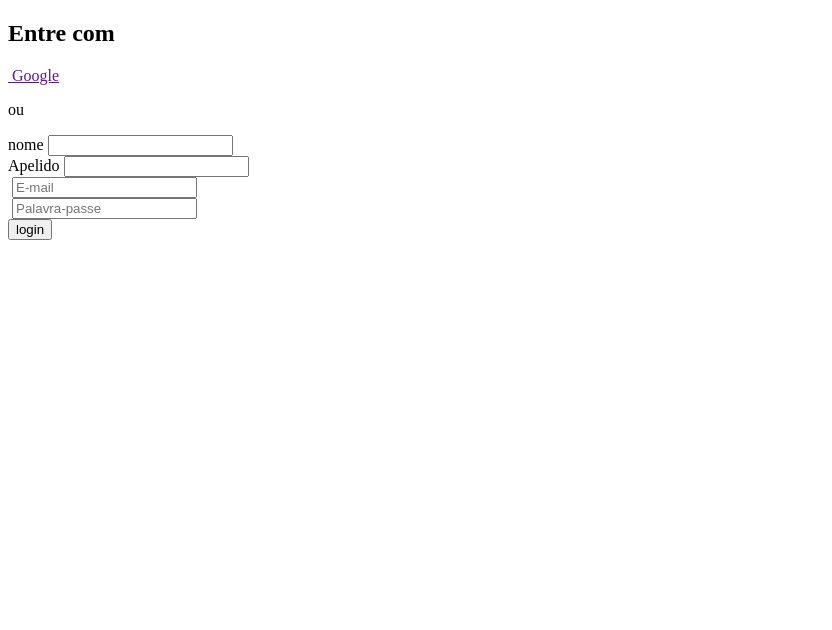
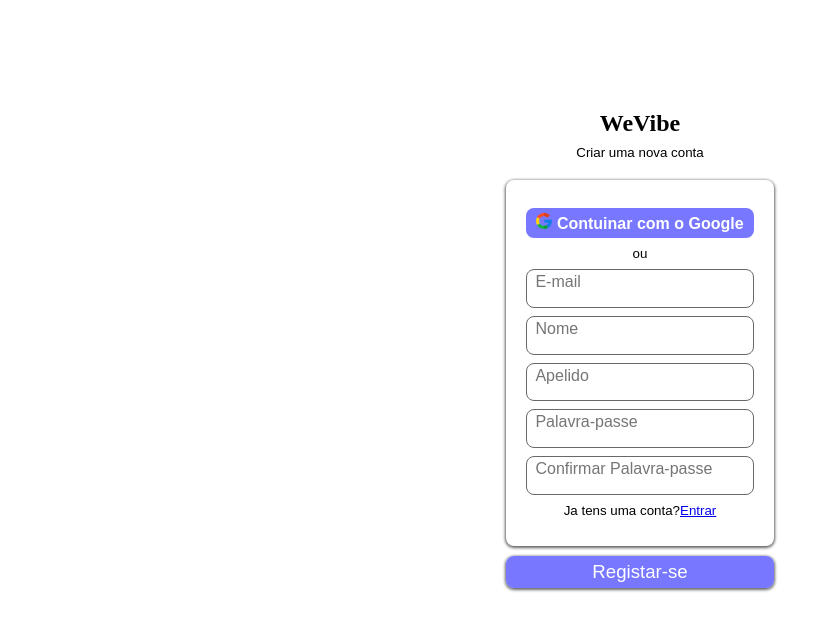
Before and after one commit to Affleck01/WeVibe, a plain HTML site: page docs/signup.html in a window 1280 px wide. Shown: the whole page, without its empty margins (0-832 px from the left). Drawn offline with Linux system fonts and the light colour scheme.

Commit message:
sign up and sign in done

```diff
--- a/docs/signup.html
+++ b/docs/signup.html
@@ -3,57 +3,50 @@
     <head>
         <meta charset="UTF-8">
         <meta name="viewport" content="width=device-width, initial-scale=1.0">
-    <link rel="stylesheet" href="styles/login.css">
+        <link rel="stylesheet" href="styles/signup.css">
         <title>Document</title>
     </head>
     <body>
+        <main>
             <section>
+                <h1>WeVibe</h1>
+                <p>
+                    Criar uma nova conta
+                </p>
                 <form id="loginForm" action="login.php" method="post">
+                    <a href="">
+                        <img src="images/google_pequena.png" alt="">
+                        Contuinar com o Google
+                    </a>
+
                     <div>
-                <h1>Entre com </h1>
-                <a href="" id="btn1">
-                    <img src="login/image/google.png" alt="">
-                    Google
-                </a>
-            </div>
                         <p>ou</p>
-            <div>
-                <div>
-                    <label for="">nome</label>
-                    <input type="text">
-                </div>
-                <div>
-                    <label for="">Apelido</label>
-                    <input type="text">
                     </div>
                     <div class="campo">
-                    <label for="email">
-                        <img src="login/image/person_black_24dp.svg" alt="" srcset="">
-                    </label>
-                    <input type="email" name="" id="email" placeholder="E-mail" autocomplete="email" required maxlength="40">
+                        <input type="email" name="" id="email" placeholder="E-mail" autocomplete="email" required maxlength="40" required>
+                    </div>
+
+                    <div class="campo">
+                        <input type="text" name="" placeholder="Nome" required>
                     </div>
                     <div class="campo">
-                    <label for="password">
-                        <img src="login/image/lock_black_24dp.svg" alt="">
-                    </label>
-                    <input type="password" name="" id="password" placeholder="Palavra-passe" autocomplete="current-password" required minlength="8" maxlength="20">
+                        <input type="text" placeholder="Apelido" required>
+                    </div class="campo">
+
+                    <div class="campo">
+                        <input type="password" name="" id="password" placeholder="Palavra-passe" autocomplete="current-password" required minlength="8" maxlength="20" required>
                     </div>
-                <button type="submit"><a href="../eventos/index.html"></a>login</button>
+                    <div class="campo">
+                        <input type="password" name="" id="password" placeholder="Confirmar Palavra-passe" autocomplete="current-password" required minlength="8" maxlength="20" required>
                     </div>
+                    <p>Ja tens uma conta?<a href="index.html">Entrar</a></p>
+
                 </form>
                 <div>
+                    <button type="submit">Registar-se</button>
                 </div>
             </section>
 
-    <script>
-        document.getElementById("loginForm").addEventListener("submit", function(event) {
-          // Impede o envio do formulário padrão
-          event.preventDefault();
-
-          // Redireciona para a página principal
-          window.location.href = "index.html";
-        });
-      </script>
-
+        </main>
     </body>
 </html>
--- a/docs/styles/signup.css
+++ b/docs/styles/signup.css
@@ -7,69 +7,68 @@ body{
     padding: 15px;
 }
 
-section {
+main{
     margin: auto;
     padding: 20px;
     display: flex;
     flex-direction: column;
-    vertical-align: middle;
-    justify-content: space-around;
-    flex-wrap: nowrap;
+    justify-content: center;
     align-items: center;
     align-content: center;
-    height: 90vh;
-    max-width: 640px;
+    height: 100vh;
+}
+section{
+    padding: 10px;
+    margin-bottom: 10px;
+    height: 80vh;
+}
+section h1 {
+    text-align: center;
+}
+section p{
+    text-align: center;
+    font-family: sans-serif;
+    font-size: 10pt;
+    margin-top: 5px;
 }
 
-form {
-    height: 40vh;
-    display: flex;
-    flex-direction: column;
-    justify-content: space-around;
+form{
+    padding: 20px;
+    box-shadow: 0px 1px 3px 1px rgba(0, 0, 0, 0.616);
+    border-radius: 8px;
+    margin-top: 20px;
 }
-
-section h1 {
+/* -- Butão de autenticação com google -- */
+form>a {
+    display: block;
+    margin-top: 8px;
+    border-radius: 8px;
+    font-family: sans-serif;
+    font-weight: 550;
+    text-decoration: none;
+    color: white;
+    padding: 5px 10px;
+    font-size: 12pt;
     text-align: center;
+    background-color: rgba(104, 104, 255, 0.897);
 }
 
 section p {
     text-align: center;
+    margin-bottom: 8px;
+    margin-top: 8px;
 }
-
 section .campo {
-    border: 1px solid black;
-    border-radius: 30px;
-    margin-bottom: 10px;
+    border: 1px solid rgb(105, 105, 105);
+    border-radius: 8px;
+    margin-bottom: 8px;
     padding: 3px 8px;
 }
 .campo input{
     border: none;
     font-size: 12pt;
     vertical-align: 1vw;
-}
-
-/* -- Buttons e linkss -- */
-
-/* -- Butão de autenticação com google -- */
-section #btn1 {
-    display: block;
-    margin-top: 10px;
-    border: 1px solid black;
-    border-radius: 30px;
-    text-decoration: none;
-    color: black;
-    padding: 5px 60px;
-    font-size: 14pt;
-    text-align: center;
-}
-
-/* -- Esqueci Palavra passe -- */
-section #forgot {
-    display: block;
-    color: red;
-    border-radius: 30px;
-    font-size: 10pt;
-    text-align: right;
+    outline: none;
 }
 
 /* -- Butão de submit -- */
@@ -79,21 +78,12 @@ section button[type=submit]{
     padding: 5px 30px;
     text-decoration: none;
     border: none;
-    width: 220px;
+    width: 100%;
     color: white;
-    background-color: rgb(1, 1, 90);
-    border-radius: 30px;
+    background-color:  rgba(104, 104, 255, 0.897);
+    border-radius: 8px;
     font-size: 14pt;
     cursor: pointer;
+    box-shadow: 0px 1px 3px 1px rgb(105, 105, 105);
+    margin-top: 10px;
 }
-
-/* -- Butão de Sign up -- */
-section #btn2{
-    display: block;
-    text-decoration: none;
-    color: black;
-    border-radius: 30px;
-    font-size: 14pt;
-    text-align: center;
-    margin-top: 8px;
-}
--- a/docs/styles/style.css
+++ b/docs/styles/style.css
@@ -27,7 +27,7 @@ main>h3{
     font-family: sans-serif;
     font-weight: 400;
 }
-main>span{
+main span{
     color: var(--cor2);
 }
 main > a{
@@ -135,9 +135,9 @@ section button[type=submit]{
     padding: 5px;
     text-decoration: none;
     border: none;
-    width: 90%;
+    width: 100%;
     color: white;
-    background-color: rgb(1, 1, 90);
+    background-color: rgba(104, 104, 255, 0.897);
     border-radius: 30px;
     font-size: 14pt;
     cursor: pointer;
@@ -176,8 +176,9 @@ section #btn2{
     }
     form{
         width: 25%;
-        border: 1px solid gray;
+        box-shadow: 0px 1px 3px 1px rgba(0, 0, 0, 0.616);
         padding: 0px 25px;
+        border-radius: 8px;
     }
 
 }
```
Lines whose indentation alone changed are shown as unchanged.
